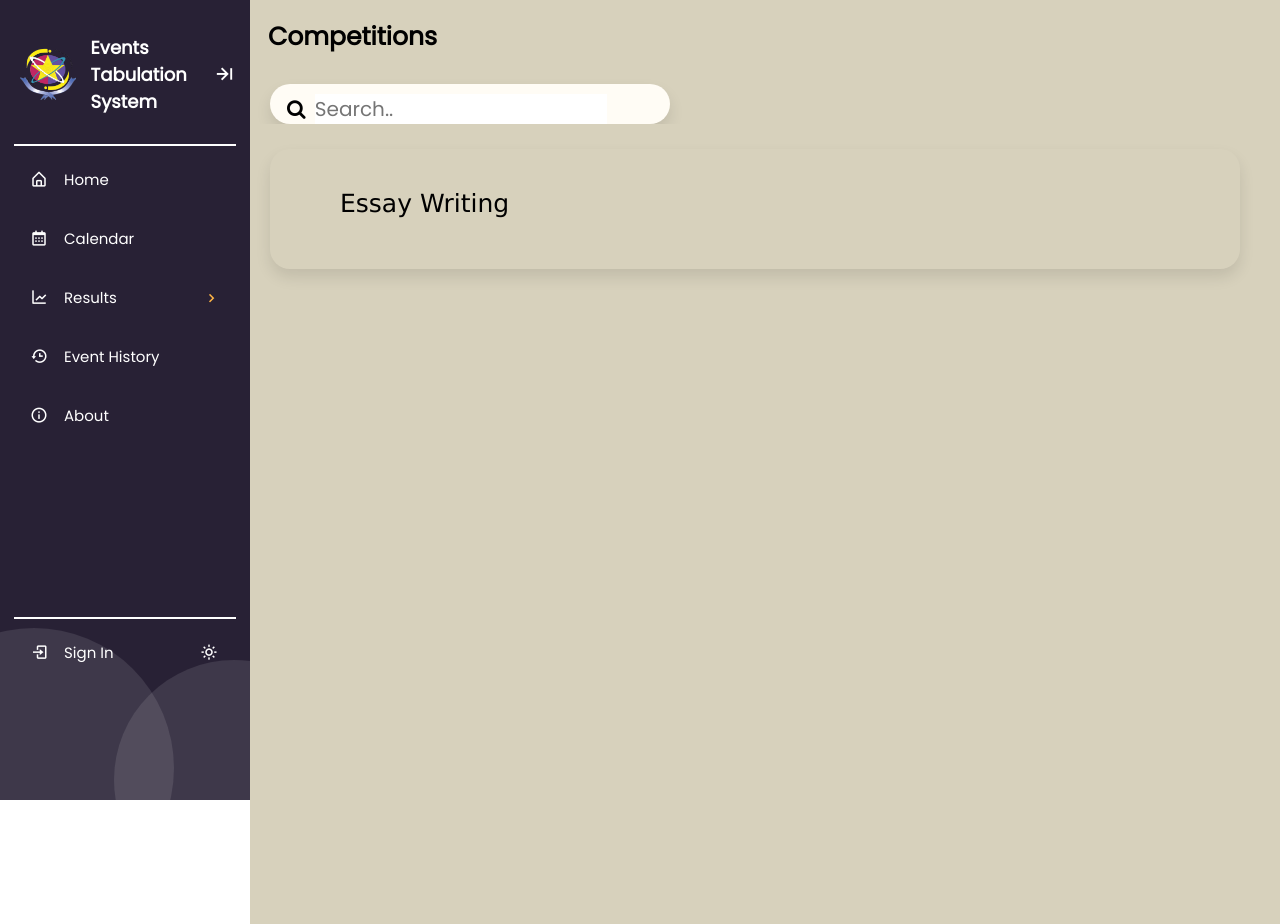
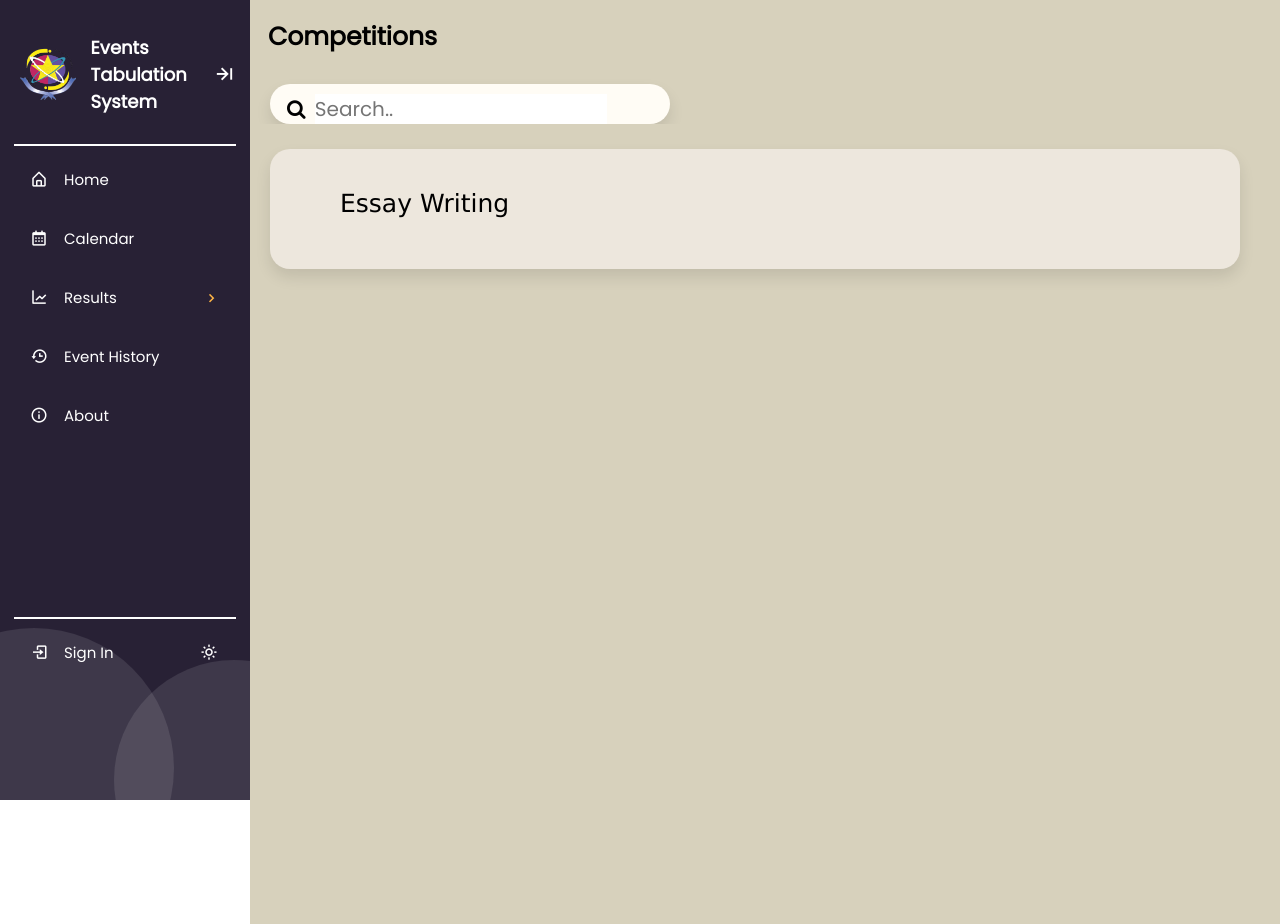
Before and after one commit to rhenzcasunuran/ETS, a PHP site: page /COM-student_page.php in a window 1280 px wide. Run offline with PHP 8.4, Linux system fonts and the light colour scheme; data comes from the database, SQL or seed files in the repository.

Commit message:
Add files via upload

```diff
--- a/css/COM-theme-mode.css
+++ b/css/COM-theme-mode.css
@@ -1,27 +1,93 @@
-:root {
+:root[data-theme="light"] {
+    --color-sidebar-bg:#282135;
+    --color-sidebar-text: #e5e5e5;
+    --color-sidebar-active: #635B81CC;
+    --color-sidebar-subactive: #635B8180;
+    --color-sidebar-hover: #635B8180;
+    --color-sidebar-sublist-1: #FF605C;
+    --color-sidebar-sublist-2: #00CA4E;
+    --color-sidebar-sublist-3: #FFB546;
+    --color-sidebar-sublist-4: #9747FF;
+
+    --color-sidebar-chevron-icon: #FFB546;
+
+    --color-shadow: #555;
+
+    --color-body: #D7D1BC;
+    --color-content-text: #1a1a1a;
+    --color-content-line: #635B8180;
+    --color-content-card: #EDE7DD;
+    --color-search-show: #FF605C;
+    --color-content-button: #EDE7DD;
+    --color-content-button-line: #635B81;
+
+
     --color-acap: #9747FF;
     --color-aeces: #A84444;
     --color-elite: #DF851B;
     --color-give: #73A9CC;
-    --color-jehra: #DC9C9A;
+    --color-jehra: #D3B692;
     --color-jmap: #FFBD44;
     --color-jpia: #CF1659;
     --color-piie: #16BA9D;
+
+    --color-red: #A84444;
+    --color-yellow: #FFB546;
+    --color-green: #7FC76D;
+
+    --color-text: #000;
+    --color-rslt_cntr: #faf4e1;
+    --color-calendar_bod: #ffe9cbcc;
+    --color-calendar_head: #cba268cc;
+
+    --color-accordion: #EDE7DD;
+    --color-reverse: #191424;
+    --color-reverse_text: #fff;
 }
-html[data-theme="dark"] {
+:root[data-theme="dark"] {
+    --color-sidebar-bg:#282135;
+    --color-sidebar-text: #f2f2f2;
+    --color-sidebar-active: #635B81CC;
+    --color-sidebar-subactive: #635B8180;
+    --color-sidebar-hover: #635B8180;
+    --color-sidebar-sublist-1: #FF605C;
+    --color-sidebar-sublist-2: #00CA4E;
+    --color-sidebar-sublist-3: #FFB546;
+    --color-sidebar-sublist-4: #9747FF;
+
+    --color-sidebar-chevron-icon: #FFB546;
+
+    --color-shadow: #111;
+
     --color-body: #191424;
+    --color-content-text: #e5e5e5;
+    --color-content-line: #635B81CC;
+    --color-content-card: #282135;
+    --color-search-show: #FF605C;
+    --color-content-button: #635B81;
+    --color-content-button-line: #635B81;
+
+    --color-acap: #9747FF;
+    --color-aeces: #A84444;
+    --color-elite: #DF851B;
+    --color-give: #73A9CC;
+    --color-jehra: #D3B692;
+    --color-jmap: #FFBD44;
+    --color-jpia: #CF1659;
+    --color-piie: #16BA9D;
+
+    --color-red: #A84444;
+    --color-yellow: #FFB546;
+    --color-green: #7FC76D;
+
     --color-text: #fff;
     --color-rslt_cntr: #282135;
     --color-calendar_bod: #635B81CC;
     --color-calendar_head: #191424;
-}
 
-html[data-theme="light"] {
-    --color-body: #D7D1BC;
-    --color-text: #000;
-    --color-rslt_cntr: #faf4e1;
-    --color-calendar_bod: #ffe9cbcc;
-    --color-calendar_head: #cba268cc;
+    --color-accordion: #282135;
+    --color-reverse: #D7D1BC;;
+    --color-reverse-text: #000;
 }
 
 [data-theme='light'] .lightmode,
```
